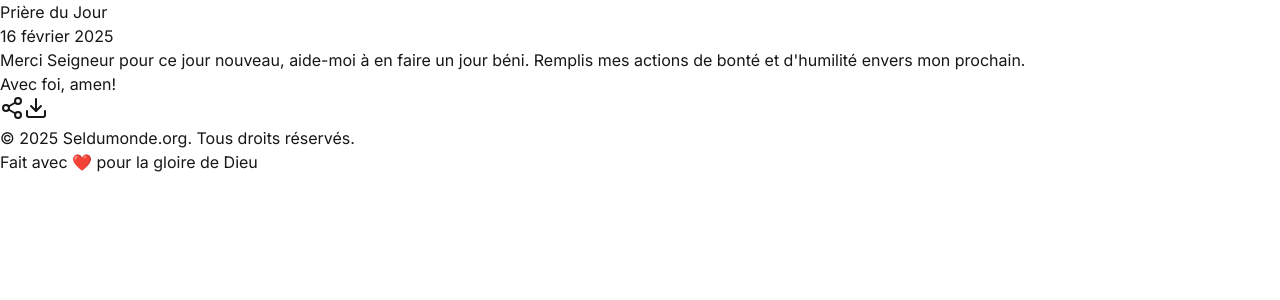
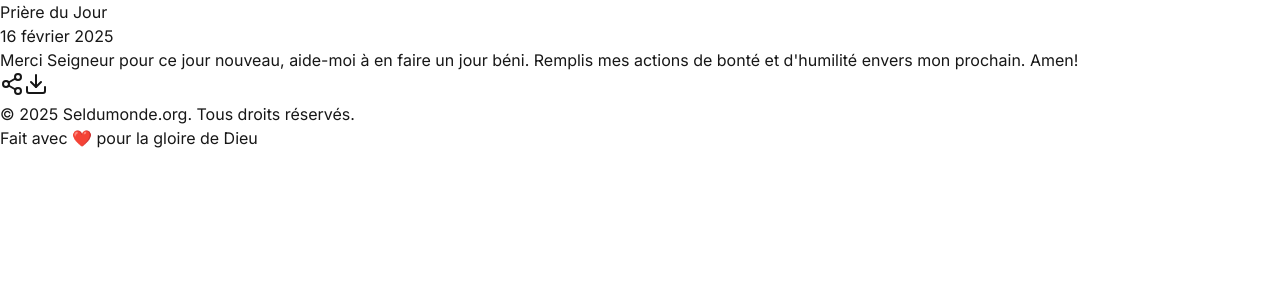
Before and after one commit to alfredlwanzo/priere-du-jour, a Next.js app: page / in a window 1280 px wide. Shown: the top 300 px of the page. Built offline with nearby package versions, Linux system fonts and the light colour scheme.

Commit message:
redesigning the card prayer

```diff
--- a/src/app/page.tsx
+++ b/src/app/page.tsx
@@ -628,16 +628,16 @@ export default function Home() {
             {/* Contenu de la prière */}
             <div className="  rounded-2xl p-6 mb-10 ">
               <p className="text-xl   leading-relaxed text-center italic">
-                {currentPrayer.prayer}
+                {currentPrayer.prayer} Amen!
               </p>
             </div>
 
              {/* Séparateur décoratif */}
             <div className="flex items-center justify-center gap-4">
-              <div className="h-px w-16 bg-gray-200 "></div>
-              <p>Avec foi, amen!</p>
+              {/* <div className="h-px w-16 bg-gray-200 "/> */}
+              {/* <p></p> */}
               {/* <Scroll className="mx-4 w-5 h-5 text-gray-400 " /> */}
-              <div className="h-px w-16 bg-gray-200 "></div>
+              {/* <div className="h-px w-16 bg-gray-200 "/> */}
             </div>
 
             {/* Conclusion */}
```
